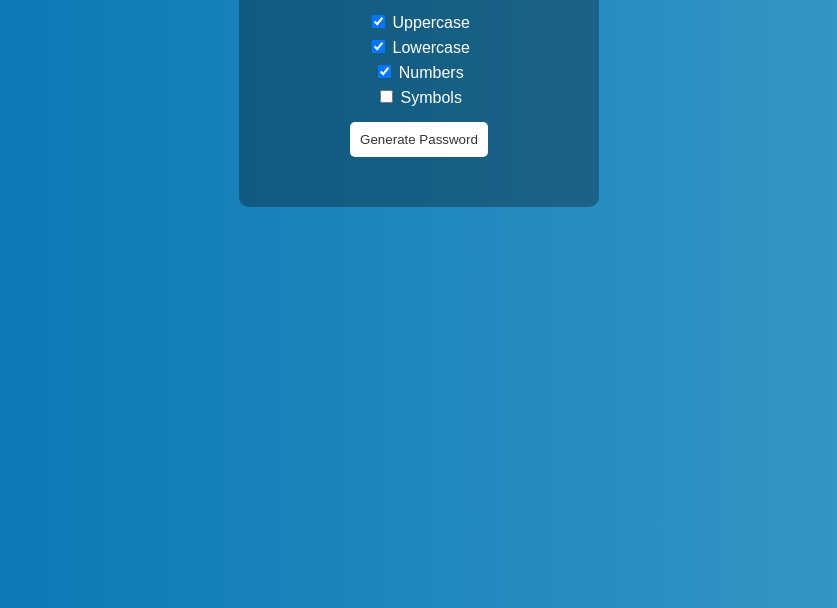
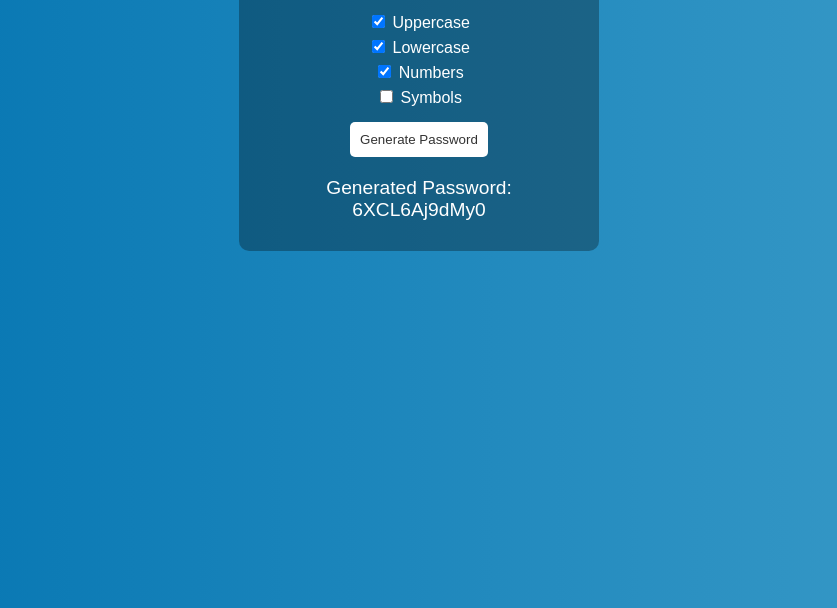
Before and after one commit to Nikhil9141/practice-Projects, a plain HTML site: page Random_Password_Generator/index.html in a window 1280 px wide. Both pictures are taken after a click on the button "Generate Password". Shown: the part 242-850 px from the top of the page, without its empty margins (221-1058 px from the left). Drawn offline with Linux system fonts and the light colour scheme.

Commit message:
Random Password Generator

```diff
--- a/Random_Password_Generator/index.html
+++ b/Random_Password_Generator/index.html
@@ -25,6 +25,6 @@
 
   <div id="result" class="result"></div>
 </div>
-
+<script src="script.js"></script>
 </body>
 </html>
--- /dev/null
+++ b/Random_Password_Generator/script.js
@@ -0,0 +1,33 @@
+function generatePassword() {
+  const length = document.getElementById('length').value;
+  const includeUppercase = document.getElementById('uppercase').checked;
+  const includeLowercase = document.getElementById('lowercase').checked;
+  const includeNumbers = document.getElementById('numbers').checked;
+  const includeSymbols = document.getElementById('symbols').checked;
+
+  const uppercaseChars = 'ABCDEFGHIJKLMNOPQRSTUVWXYZ';
+  const lowercaseChars = 'abcdefghijklmnopqrstuvwxyz';
+  const numberChars = '0123456789';
+  const symbolChars = '!@#$%^&*()_+{}[]<>?/|';
+
+  let allChars = '';
+  if (includeUppercase) allChars += uppercaseChars;
+  if (includeLowercase) allChars += lowercaseChars;
+  if (includeNumbers) allChars += numberChars;
+  if (includeSymbols) allChars += symbolChars;
+
+  if (allChars === '') {
+    document.getElementById('result').textContent = 'Please select at least one option.';
+    document.getElementById('result').style.color = 'crimson';
+    return;
+  }
+
+  let password = '';
+  for (let i = 0; i < length; i++) {
+    const randomIndex = Math.floor(Math.random() * allChars.length);
+    password += allChars[randomIndex];
+  }
+
+  document.getElementById('result').textContent = `Generated Password:\n${password}`;
+  document.getElementById('result').style.color = '#fff';
+}
```
